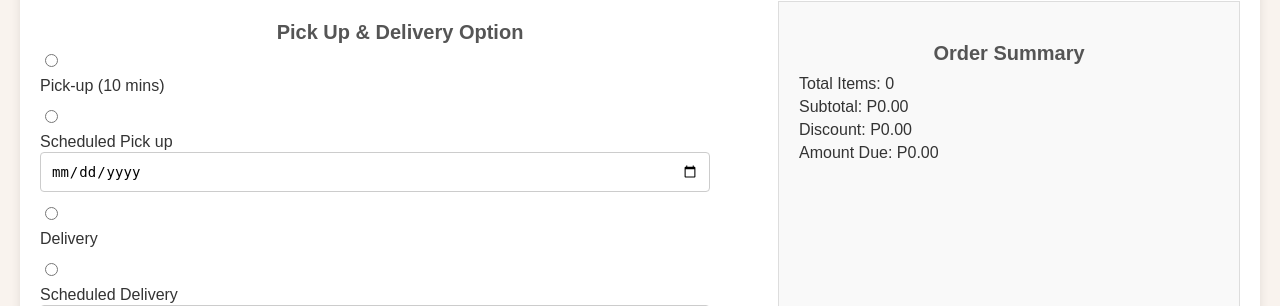
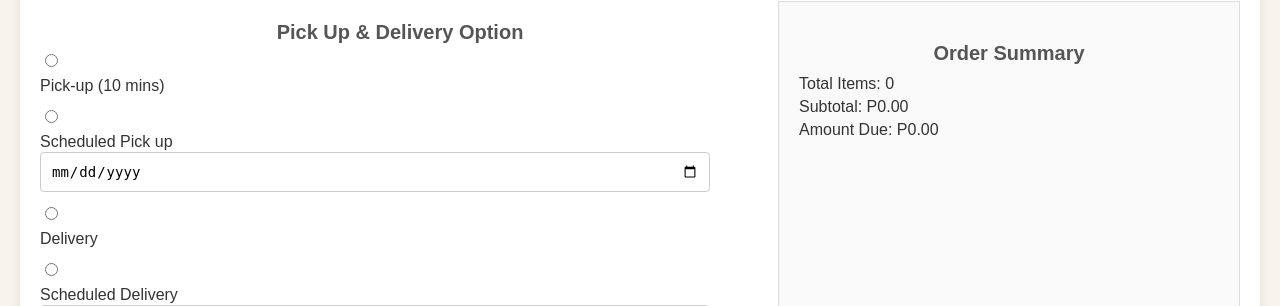
Before and after one commit to jhencontado/web-g6cafe, a Flask app: page /checkout in a window 1280 px wide. Shown: the part 254-560 px from the top of the page. Run offline with Flask 3, Linux system fonts and the light colour scheme.

Commit message:
cart update

```diff
--- a/g6cafeCX/templates/checkout.html
+++ b/g6cafeCX/templates/checkout.html
@@ -119,7 +119,6 @@
                 <div id="order-summary"></div>
                 <p>Total Items: <span id="total-items">0</span></p>
                 <p>Subtotal: <span id="Subtotal">P0.00</span></p>
-                <p>Discount: <span id="Discount">P0.00</span></p>
                  <p>Amount Due: <span id="amount-due">P0.00</span></p>
             </div>
         </div>
```
